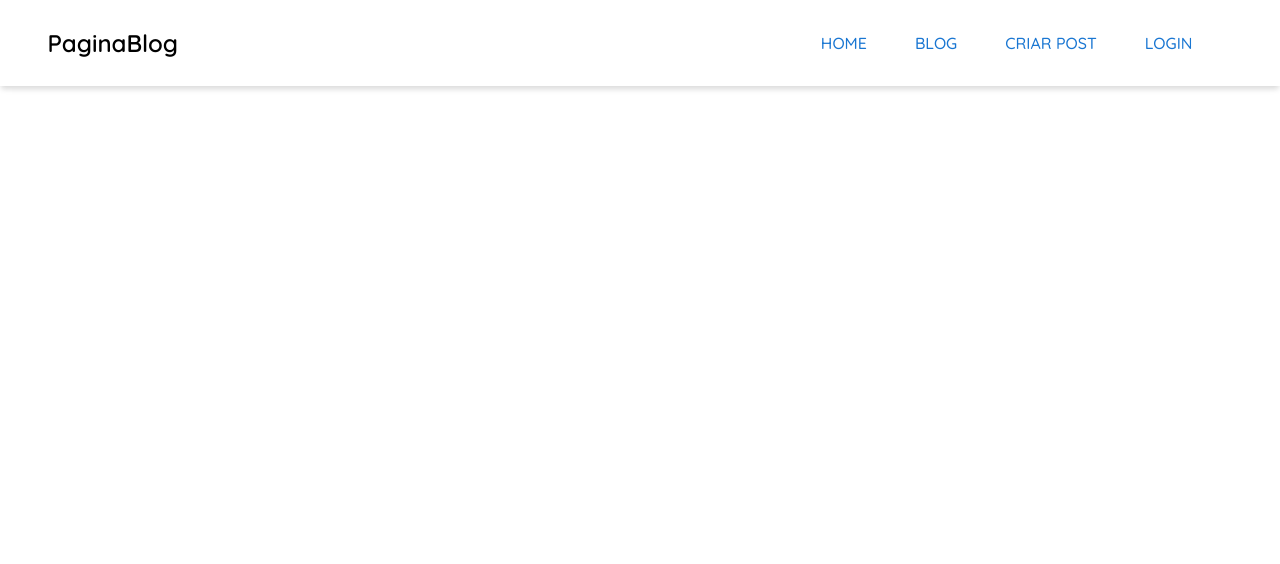
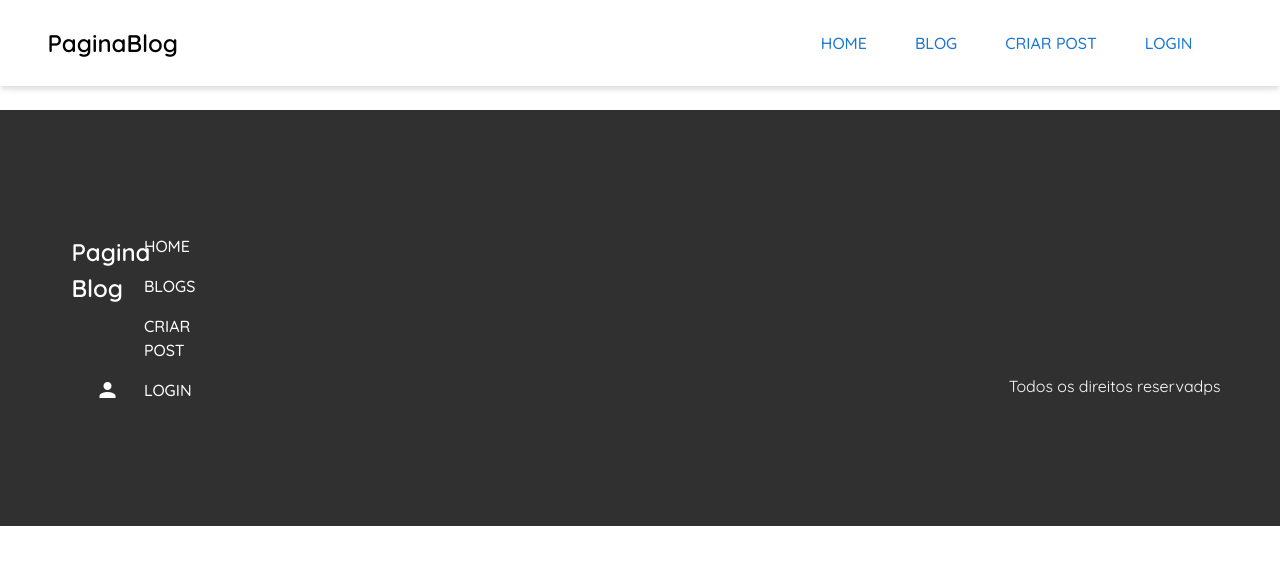
Before and after one commit to LeeliRen6/paginaBlog, a Vue app: page / in a window 1280 px wide. Shown: the top 564 px of the page. Built offline with nearby package versions, Linux system fonts and the light colour scheme.

Commit message:
Inicio footer

```diff
--- a/src/App.vue
+++ b/src/App.vue
@@ -43,6 +43,7 @@
     <v-main>
       <Navigation />
       <router-view/>
+      <Footer/>
     </v-main>
   </v-app>
 </template>
@@ -50,10 +51,12 @@
 <script lang="ts">
 import Vue from 'vue';
 import Navigation from './components/Navigation.vue';
+import Footer from './components/Footer.vue';
 export default Vue.extend({
   name: 'App',
   components :{
-    Navigation
+    Navigation,
+    Footer
   },
   data: () => ({
     //
--- /dev/null
+++ b/src/components/Footer.vue
@@ -0,0 +1,153 @@
+<template>
+<footer>
+    <div class="container">
+        <div class="left">
+            <div class="col-1">
+                <router-link class="header" :to="{name: 'Home'}">Pagina Blog</router-link>
+                <ul>
+                    <li>
+                        <a href="#" >
+                            <v-icon class="icone">
+                                mdi-account
+                            </v-icon>
+                        </a>
+                    </li>
+                </ul>
+            </div>
+            <div class="col-2">
+                <ul>
+                    <router-link class="link" :to="{name: 'Home'}">Home</router-link>
+                    <router-link class="link" :to="{name: 'Blog'}">Blogs</router-link>
+                    <router-link class="link" :to="{name: 'NovoPost'}">Criar Post</router-link>
+                    <router-link class="link" :to="{name: 'Home'}">Login</router-link>
+                </ul>
+            </div>
+        </div>
+        <div class="right">
+            <p> Todos os direitos reservadps</p>
+        </div>
+    </div>
+</footer>
+</template>
+<script lang="ts">
+    import Vue from 'vue'
+    export default Vue.extend({
+        name: 'footer-blog',
+    })
+</script>
+<style lang="scss" scoped>
+    footer{
+        margin-top: auto;
+        padding: 100px 25px;
+        background-color: #303030;
+        .container{
+            display: flex;
+            flex-direction: column;
+            gap: 32px;
+            @media(min-width: 800px){
+                flex-direction: row;
+                gap: 0px;
+            }
+
+            > div{
+                display: flex;
+                flex: 1;
+            }
+            .left{
+                gap: 32px;
+                color: #fff;
+                display: flex;
+                flex-direction: column;
+                align-items: center;
+                @media(min-width: 800px){
+                    flex-direction: row;
+                    align-items: initial;
+                    gap: 0;
+
+                }
+
+                .header{
+                    text-align: center;
+                    font-size: 24px;
+                    color: #fff;
+                    text-decoration: none;
+                    font-weight: 600;
+                    @media(min-width: 800px){
+                        align-items: initial;
+                    }
+                }
+                ul{
+                    gap: 16px;
+                    list-style: none;
+                    display: flex;
+                }
+                .col-1,
+                .col-2{
+                    gap: 32px;
+                    display: flex;
+                    flex: 1;
+                    @media(min-width: 800px){
+                        gap: 0;
+                    }
+                }
+
+                .col-1{
+                    flex-direction: column;
+
+                    h2{
+                        text-align: center;
+                        @media(min-width: 800px){
+                            text-align: initial;
+                        }
+                    }
+                    ul{
+                        margin-top: auto;
+                        li{
+                            display: flex;
+                            align-items: center;
+                            .icone{
+                                width: 24px;
+                                height: auto;
+                                color: #fff;
+                            }
+                        }
+                    }
+                }
+
+                .col-2{
+                    ul{
+                        height: 100%;
+                        justify-content: center;
+                        flex-direction: row;
+                        flex-wrap: wrap;
+                        @media(min-width: 800px){
+                            flex-direction: column;
+                        }
+                        .link{
+                            font-size: 16px;
+                            font-weight: 500;
+                            color: #fff;
+                            text-decoration: none;
+                        }
+                    }
+                }
+            }
+
+            .right{
+                gap: 32px;
+                color: #fff;
+                align-items: center;
+                flex-direction: column;
+                @media(min-width: 800px){
+                    align-items: flex-end;
+                    gap: 0;
+
+                }
+            }
+
+            p{
+                margin-top: auto;
+            }
+        }
+    }
+</style>
```
Also changed, not shown: 1 other file (tests, documents, lock files or other folders).
